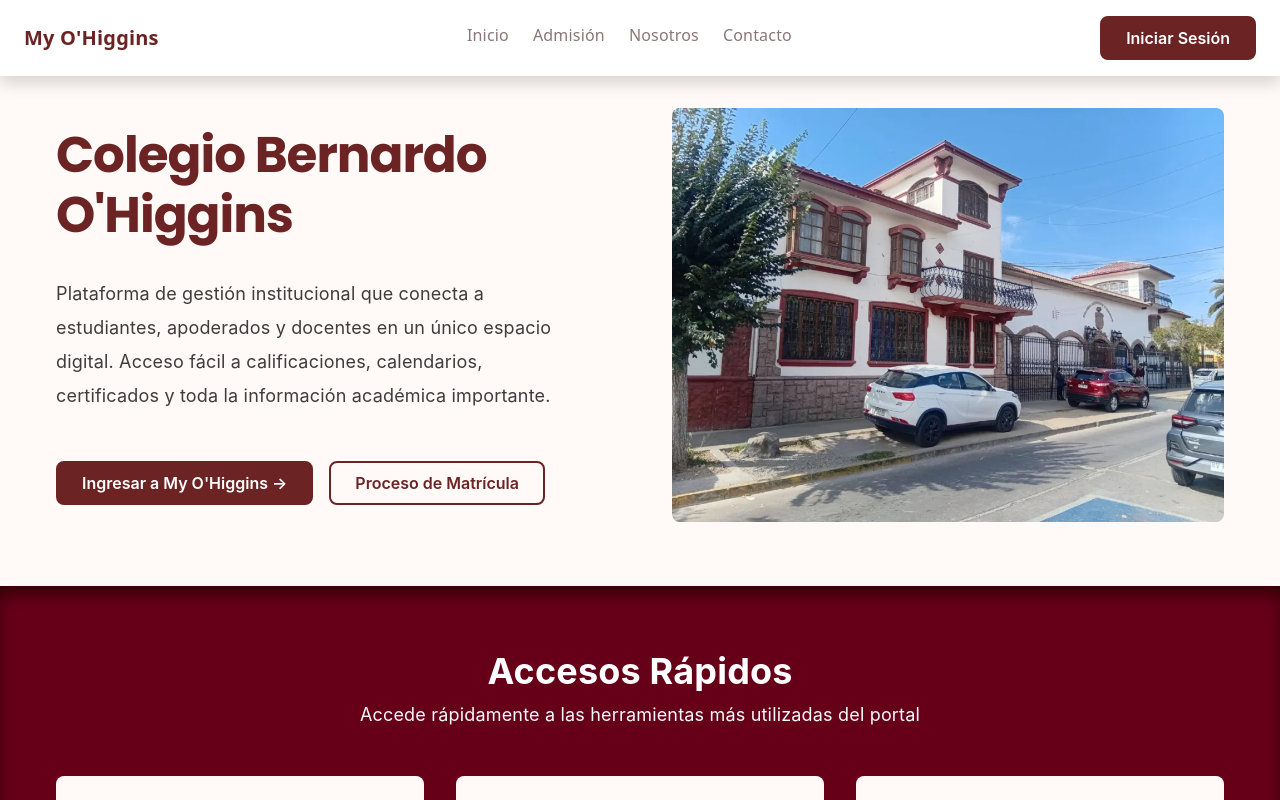
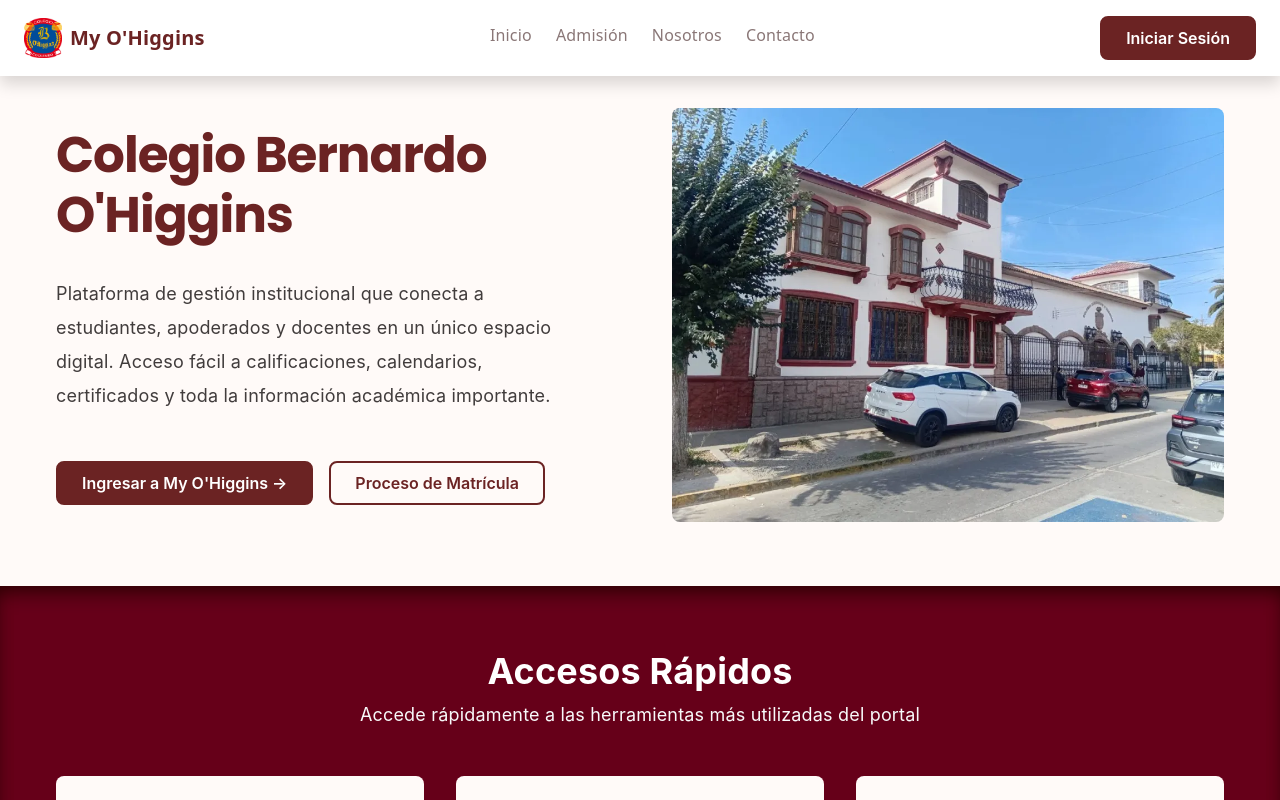
Before and after one commit to Nicolasmaker/My-O-Higgins, a React app in the folder frontend/: page / in a window 1280 px wide. Shown: the top 800 px of the page. Built offline with nearby package versions, Linux system fonts and the light colour scheme; the HTML template or start-up script is replaced by a standard one.

Commit message:
add: se agrega logo del colegio

```diff
--- a/frontend/src/components/Navbar/Navbar.jsx
+++ b/frontend/src/components/Navbar/Navbar.jsx
@@ -15,6 +15,7 @@ import { NavLink, Link, useNavigate } from 'react-router-dom';
 import { Modal } from 'react-bootstrap';
 import { useAuth } from '../../hooks/useAuth';
 import Button from '../UI/Button';
+import logoColegio from '../../assets/logoColegio.png';
 import styles from './Navbar.module.css';
 
 const MODULOS = [
@@ -51,6 +52,7 @@ export default function Navbar() {
       <div className={styles.container}>
         {/* Logo */}
         <Link to="/" className={styles.logo}>
+          <img src={logoColegio} alt="Colegio Bernardo O'Higgins" className={styles.logoImg} />
           <span className={styles.logoText}>My O'Higgins</span>
         </Link>
 
--- a/frontend/src/components/Navbar/Navbar.module.css
+++ b/frontend/src/components/Navbar/Navbar.module.css
@@ -26,7 +26,15 @@
 
 .logo {
   flex-shrink: 0;
+  display: flex;
+  align-items: center;
+  gap: var(--spacing-sm);
   text-decoration: none;
+}
+
+.logoImg {
+  height: 40px;
+  width: auto;
 }
 
 .logoText {
```
Also changed, not shown: frontend/src/assets/logoColegio.png (added).
